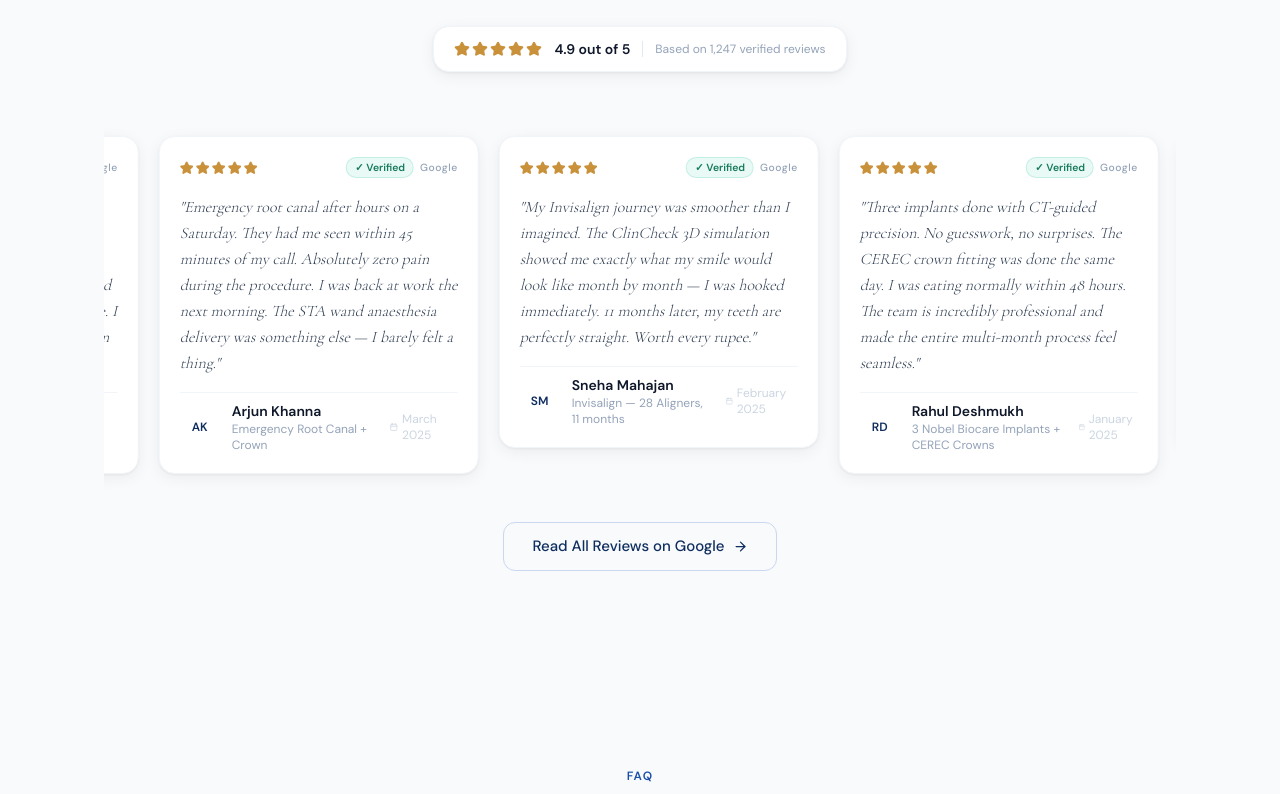
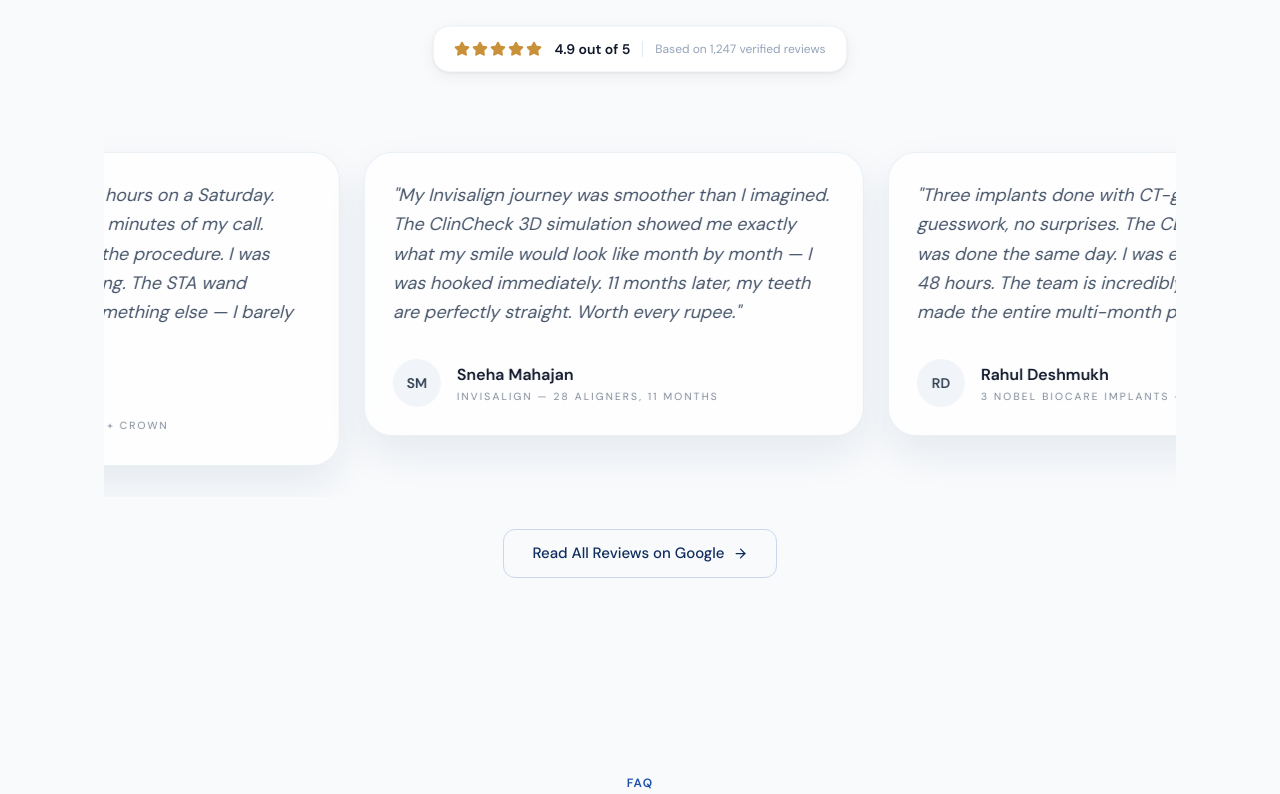
Before and after one commit to darshvk12/dental-clinic, a Next.js app: page / in a window 1280 px wide. Shown: the part 6926-7720 px from the top of the page. Built offline with nearby package versions, Linux system fonts and the light colour scheme.

Commit message:
Final Commit

```diff
--- a/src/app/globals.css
+++ b/src/app/globals.css
@@ -120,8 +120,29 @@ img { max-width: 100%; height: auto; }
     transform: translateY(-3px);
   }
 
+  .marquee-container {
+    min-width: max-content;
+    display: flex;
+    gap: 1.5rem;
+    align-items: stretch;
+  }
+
+  .glass-card {
+    background: rgba(255, 255, 255, 0.78);
+    border: 1px solid rgba(226, 232, 240, 0.7);
+    border-radius: 1.75rem;
+    box-shadow: 0 18px 40px rgba(15, 45, 94, 0.08);
+    backdrop-filter: blur(16px);
+  }
+
+  .p-glass-padding { padding: 1.75rem; }
+  .py-stack-md { padding-top: 2rem; padding-bottom: 2rem; }
+  .mb-stack-lg { margin-bottom: 2rem; }
+  .px-container-padding { padding-left: var(--section-px); padding-right: var(--section-px); }
+
   .testimonial-scroll {
-    animation: scroll-left 26s linear infinite;
+    animation: scroll-left 55s linear infinite;
+    will-change: transform;
   }
 
   .testimonial-scroll:hover {
--- a/src/components/layout/Footer.tsx
+++ b/src/components/layout/Footer.tsx
@@ -146,7 +146,7 @@ export default function Footer() {
         <div className="container-dental py-5">
           <div className="flex flex-col sm:flex-row items-center justify-between gap-3">
             <p className="text-xs text-white/30">
-              © {year} {CLINIC_CONFIG.name}. All rights reserved. Crafted with care in Mumbai.
+              © {year} Dr. Pooja Bala. All rights reserved. Crafted with care in Mumbai.
             </p>
             <div className="flex flex-wrap items-center gap-x-4 gap-y-1 justify-center sm:justify-end">
               {FOOTER_LINKS.legal.map(({ label, href }) => (
--- a/src/components/sections/SocialProofSections.tsx
+++ b/src/components/sections/SocialProofSections.tsx
@@ -107,13 +107,26 @@ export function TestimonialsSection() {
           </RevealDiv>
         </div>
 
-        <div className="relative overflow-hidden">
-          <div className="flex gap-4 xl:gap-5 py-4 testimonial-scroll">
+        <div className="relative overflow-hidden py-stack-md">
+          <div className="marquee-container flex gap-8 testimonial-scroll">
             {Array.from({ length: 2 }).flatMap((_, groupIndex) =>
-              TESTIMONIALS.map((t, i) => (
-                <div key={`${t.id}-${groupIndex}`} className="w-[320px] flex-shrink-0">
-                  <TestimonialCard t={t} index={i} />
-                </div>
+              TESTIMONIALS.map((t) => (
+                <article
+                  key={`${t.id}-${groupIndex}`}
+                  className={`glass-card p-glass-padding flex flex-col justify-between h-full italic text-dental-slate-600 w-[500px] shrink-0 ${groupIndex === 0 ? "bg-white/80" : "bg-dental-slate-50/80"}`}
+                >
+                  <p className="text-lg mb-stack-lg leading-relaxed">"{t.review}"</p>
+
+                  <div className="flex items-center gap-4 not-italic">
+                    <div className="w-12 h-12 rounded-full bg-dental-slate-100 overflow-hidden flex items-center justify-center text-sm font-semibold text-dental-slate-700">
+                      {t.initials}
+                    </div>
+                    <div>
+                      <p className="font-bold text-dental-slate-900">{t.name}</p>
+                      <p className="text-[0.65rem] uppercase tracking-[0.2em] opacity-70">{t.treatment}</p>
+                    </div>
+                  </div>
+                </article>
               ))
             )}
           </div>
```
Also changed, not shown: 2 other files (tests, documents, lock files or other folders).
